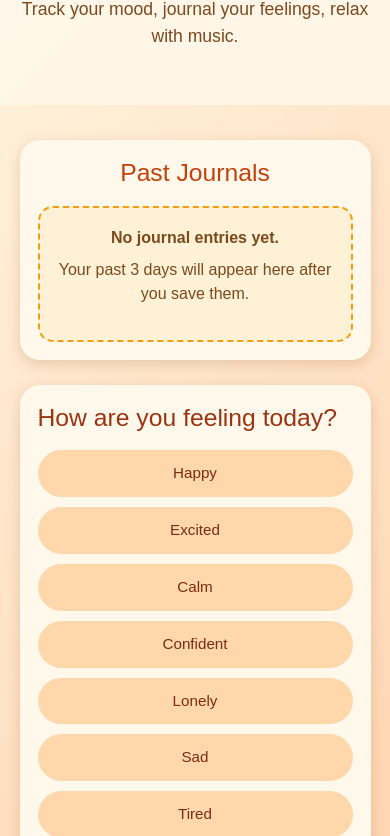
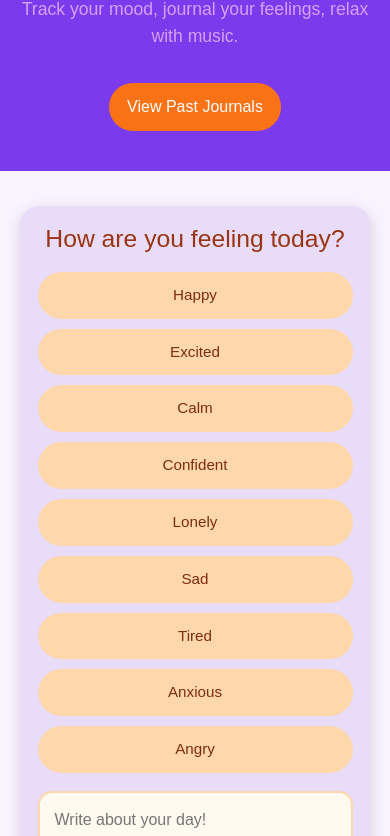
Before and after one commit to xinxie29-wq/Intro-to-Programming---Final-Project, a plain HTML site: page index.html in a window 390 px wide. Shown: the part 92-928 px from the top of the page. Drawn offline with nearby package versions, Linux system fonts and the light colour scheme; a web font is replaced by a local one.

Commit message:
changing color scheme
Co-authored-by: saf-kom29 <saf-kom29@users.noreply.github.com>

```diff
--- a/css/style.css
+++ b/css/style.css
@@ -2,11 +2,13 @@
   margin: 0;
   padding: 0;
   box-sizing: border-box;
+ font-family: "Faculty Glyphic", sans-serif;
 }
+
 
 body {
   font-family: Arial, sans-serif;
-  background: linear-gradient(135deg, #fff4df, #ffd8b5, #ffb199);
+  background: #f7f3ff;
   color: #3b2f2f;
   min-height: 100vh;
 }
@@ -16,18 +18,24 @@ body {
 header {
   text-align: center;
   padding: 40px 20px;
-  background-color: rgba(255, 248, 235, 0.85);
+  background-color: #7c3aed;
 }
 
 .logo {
 font-family: "DynaPuff", cursive;
   font-size: 2.7rem;
-  color: #b45309;
+  color: #f2ebfa;
   margin-bottom: 10px;
+  transition: transform 0.25s ease;
+
+}
+
+.logo:hover {
+  transform: scale(1.08);
 }
 
 .subtext {
-  color: #7c4a1e;
+  color: #d6a0f5;
   font-size: 1.1rem;
 }
 
@@ -50,7 +58,7 @@ font-family: "DynaPuff", cursive;
 
 section,
 .past-journal-sidebar {
-  background-color: #fff8eb;
+  background-color: #e8dcf9;
   padding: 25px;
   border-radius: 20px;
   box-shadow: 0 4px 14px rgba(120, 53, 15, 0.18);
@@ -69,6 +77,7 @@ h3 {
 .journal h2,
 .past-journal-sidebar h2 {
   margin-bottom: 18px;
+  text-align: center;
 }
 
 /* Past Journal Sidebar */
@@ -111,10 +120,37 @@ h3 {
   border-radius: 12px;
 }
 
+.history-toggle-btn {
+  display: none;
+}
+
+
 .journal-date {
   font-size: 0.9rem;
   color: #9b6b3d;
   margin: 6px 0;
+}
+
+/* Hover Effect */
+section,
+.past-journal-sidebar,
+.placeholder-card,
+.journal-history-card,
+.music-card,
+.recommend-music,
+.music-search {
+  transition: transform 0.25s ease, box-shadow 0.25s ease;
+}
+
+section:hover,
+.past-journal-sidebar:hover,
+.placeholder-card:hover,
+.journal-history-card:hover,
+.music-card:hover,
+.recommend-music:hover,
+.music-search:hover {
+  transform: translateY(-5px);
+  box-shadow: 0 8px 20px rgba(120, 53, 15, 0.25);
 }
 
 /* Mood Buttons */
@@ -193,9 +229,10 @@ h3 {
 
 /* Music Section */
 
-.music h1 {
+.music h2 {
   margin-bottom: 18px;
   color: #b45309;
+  text-align: center;
 }
 
 .recommend-music {
@@ -272,8 +309,7 @@ footer a:hover {
 
 /* Responsive Design */
 
-@media (max-width: 850px) {
-  .app-layout {
+@media (max-width: 850px) {  .app-layout {
     flex-direction: column;
   }
 
@@ -290,7 +326,31 @@ footer a:hover {
   #music-search-btn {
     width: 100%;
   }
+
+  .history-toggle-btn {
+    display: inline-block;
+    margin-top: 18px;
+    padding: 12px 18px;
+    border: none;
+    border-radius: 999px;
+    background-color: #f97316;
+    color: white;
+    font-size: 1rem;
+    cursor: pointer;
+  }
+
+  .history-toggle-btn:hover {
+    background-color: #ea580c;
+  }
+
+  /* Hide past journal sidebar on mobile by default */
+  .past-journal-sidebar {
+    display: none;
+    width: 100%;
+    position: static;
 }
+}
+
 
 @media (max-width: 500px) {
   .logo {
@@ -310,3 +370,16 @@ footer a:hover {
     width: 100%;
   }
 }
+
+:root {
+  --purple-dark: #4c1d95;
+  --purple-main: #7c3aed;
+  --purple-light: #a78bfa;
+  --purple-soft: #ede9fe;
+  --purple-bg: #f7f3ff;
+  --text-main: #1f1733;
+  --text-soft: #6b5a8e;
+  --white: #ffffff;
+  --border: #e7ddff;
+  --shadow: 0 16px 40px rgba(76, 29, 149, 0.12);
+}
--- a/index.html
+++ b/index.html
@@ -5,15 +5,22 @@
   <meta charset="UTF-8" />
   <meta name="viewport" content="width=device-width, initial-scale=1.0" />
   <title>MoodTune Journal</title>
+  <!-- Fonts -->
   <link rel="preconnect" href="https://fonts.googleapis.com">
   <link rel="preconnect" href="https://fonts.gstatic.com" crossorigin>
   <link href="https://fonts.googleapis.com/css2?family=DynaPuff:wght@400..700&display=swap" rel="stylesheet">
   <link rel="stylesheet" href="https://cdn.jsdelivr.net/npm/bootstrap-icons@1.13.1/font/bootstrap-icons.min.css">
+
+  <link rel="preconnect" href="https://fonts.googleapis.com">
+<link rel="preconnect" href="https://fonts.gstatic.com" crossorigin>
+<link href="https://fonts.googleapis.com/css2?family=DynaPuff:wght@400..700&family=Faculty+Glyphic&display=swap" rel="stylesheet">
+
   <!-- BOOTSTRAP -->
   <link href="https://cdn.jsdelivr.net/npm/bootstrap@5.3.8/dist/css/bootstrap.min.css" rel="stylesheet"
     integrity="sha384-sRIl4kxILFvY47J16cr9ZwB07vP4J8+LH7qKQnuqkuIAvNWLzeN8tE5YBujZqJLB" crossorigin="anonymous">
   <script src="https://cdn.jsdelivr.net/npm/bootstrap@5.3.8/dist/js/bootstrap.bundle.min.js"></script>
-  <link rel="stylesheet" href="css/style.css"/>
+  <link rel="stylesheet" href="css/style.css" />
+  <script src="JavaScript/script.js"></script>
 </head>
 
 <body>
@@ -22,6 +29,10 @@
   <header>
   <h1 class="logo">MoodTune Journal</h1>
   <p class="subtext">Track your mood, journal your feelings, relax with music.</p>
+
+  <button type="button" id="history-toggle-btn" class="history-toggle-btn">
+    View Past Journals
+  </button>
 </header>
 
   <main class="app-layout">
@@ -70,10 +81,10 @@
 
       <!-- Music Section -->
       <section class="music">
-        <h1>MUSIC!!!</h1>
+        <h2>MUSIC!!!</h2>
 
         <div class="recommend-music">
-          <h2 class="title" id="moodtune-title">Your MoodTune</h2>
+          <h3 class="title" id="moodtune-title">Your MoodTune</h3>
           <p class="subtext">Music generated according to your mood.</p>
           <p>You should listen to this...</p>
 
```
Lines whose indentation alone changed are shown as unchanged.
